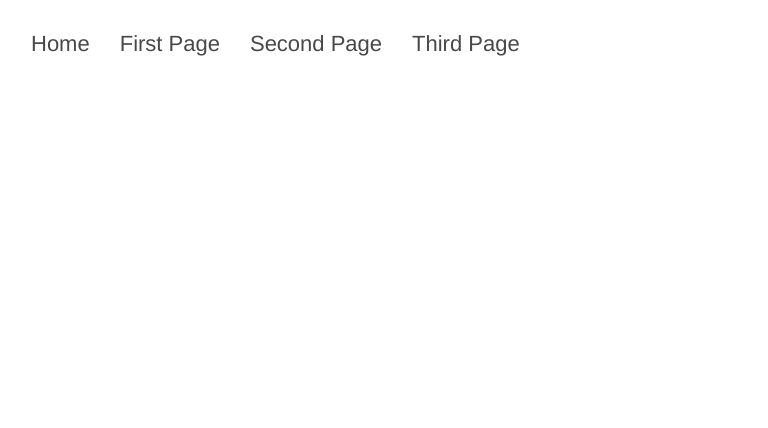
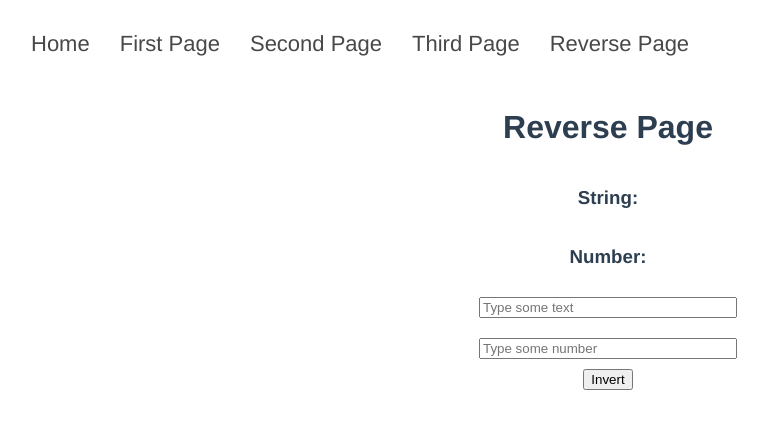
Before and after one commit to AntonSapega/button-name-prop, a Vue app: page /reverse in a window 1280 px wide. Shown: the top 428 px of the page, without its empty margins (32-800 px from the left). Built offline with nearby package versions, Linux system fonts and the light colour scheme.

Commit message:
invert component completed

```diff
--- a/src/App.vue
+++ b/src/App.vue
@@ -25,7 +25,9 @@ export default {
         {name: 'Home', src: '/'},
         {name: 'First Page', src: '/first'},
         {name: 'Second Page', src: '/second'},
-        {name: 'Third Page', src: '/third'}
+        {name: 'Third Page', src: '/third'},
+        {name: 'Reverse Page', src: '/reverse'}
+
       ],
 
       selectedPage: null
@@ -44,7 +46,7 @@ export default {
 }
 </script>
 
-<style>
+<style scoped>
 #app {
   font-family: Avenir, Helvetica, Arial, sans-serif;
   -webkit-font-smoothing: antialiased;
--- a/src/components/Button.vue
+++ b/src/components/Button.vue
@@ -56,5 +56,8 @@ export default {
 };
 </script>
 
-<style lang="scss" scoped>
+<style scoped>
+  .btn button {
+    margin: 10px;
+  }
 </style>
--- /dev/null
+++ b/src/components/Reverse.vue
@@ -0,0 +1,52 @@
+<template>
+  <div>
+    <button type="button" @click="invert">Invert</button>
+  </div>
+</template>
+
+<script>
+export default {
+  name: 'Reverse',
+  props: {
+    sendOnTransform: {
+      type: Object,
+      required: true
+    }
+  },
+
+  data() {
+    return {
+      value: {
+        str: null,
+        num: null
+      }
+    }
+  },
+
+  methods: {
+    invert() {
+      this.value.str = this.sendOnTransform.str.split("").reverse().join("");
+
+      switch ( isNaN(this.sendOnTransform.num) ) {
+        case false:
+          this.value.num = parseInt(this.sendOnTransform.num, 10) % 2 !== 0
+            ? parseInt(this.sendOnTransform.num, 10) - 2 * parseInt(this.sendOnTransform.num, 10)
+            : parseInt(this.sendOnTransform.num, 10) * 3
+        break;
+
+        default:
+          alert('You should enter number in field number');
+        break;
+      }
+
+
+
+      this.$emit('getInvertValues', this.value)
+    }
+  }
+}
+</script>
+
+<style scoped>
+
+</style>
--- a/src/pages/FirstPage.vue
+++ b/src/pages/FirstPage.vue
@@ -24,6 +24,6 @@ export default {
 };
 </script>
 
-<style>
+<style scoped>
 
 </style>
--- a/src/pages/Home.vue
+++ b/src/pages/Home.vue
@@ -10,6 +10,6 @@ export default {
 }
 </script>
 
-<style>
+<style scoped>
 
 </style>
--- /dev/null
+++ b/src/pages/ReversePage.vue
@@ -0,0 +1,53 @@
+<template>
+  <div class="reverse">
+    <h1>Reverse Page</h1>
+    <h3>String: {{db.str}}</h3>
+    <h3>Number: {{db.num}}</h3>
+
+    <input type="text" placeholder="Type some text" v-model="db.str" />
+
+    <input type="text" placeholder="Type some number" v-model="db.num" />
+
+    <Reverse :sendOnTransform="db" @getInvertValues="modified" />
+  </div>
+</template>
+
+<script>
+import Reverse from '../components/Reverse.vue'
+
+export default {
+  components: {
+    Reverse
+  },
+
+  data() {
+    return {
+			db: {
+				str: '',
+				num: null,
+			}
+
+    };
+	},
+
+	methods: {
+		modified($event) {
+			this.db.str = $event.str
+			this.db.num = $event.num
+		}
+	}
+};
+</script>
+
+<style scoped>
+.reverse {
+	display: flex;
+	align-items: center;
+	flex-direction: column;
+}
+input {
+  display: block;
+	width: 250px;
+	margin: 10px 0 10px 0;
+}
+</style>
--- a/src/pages/SecondPage.vue
+++ b/src/pages/SecondPage.vue
@@ -24,6 +24,6 @@ export default {
 };
 </script>
 
-<style>
+<style scoped>
 
 </style>
--- a/src/pages/ThirdPage.vue
+++ b/src/pages/ThirdPage.vue
@@ -24,6 +24,6 @@ export default {
 };
 </script>
 
-<style>
+<style scoped>
 
 </style>
```
Also changed, not shown: src/routes.js (+8 -1 lines).
